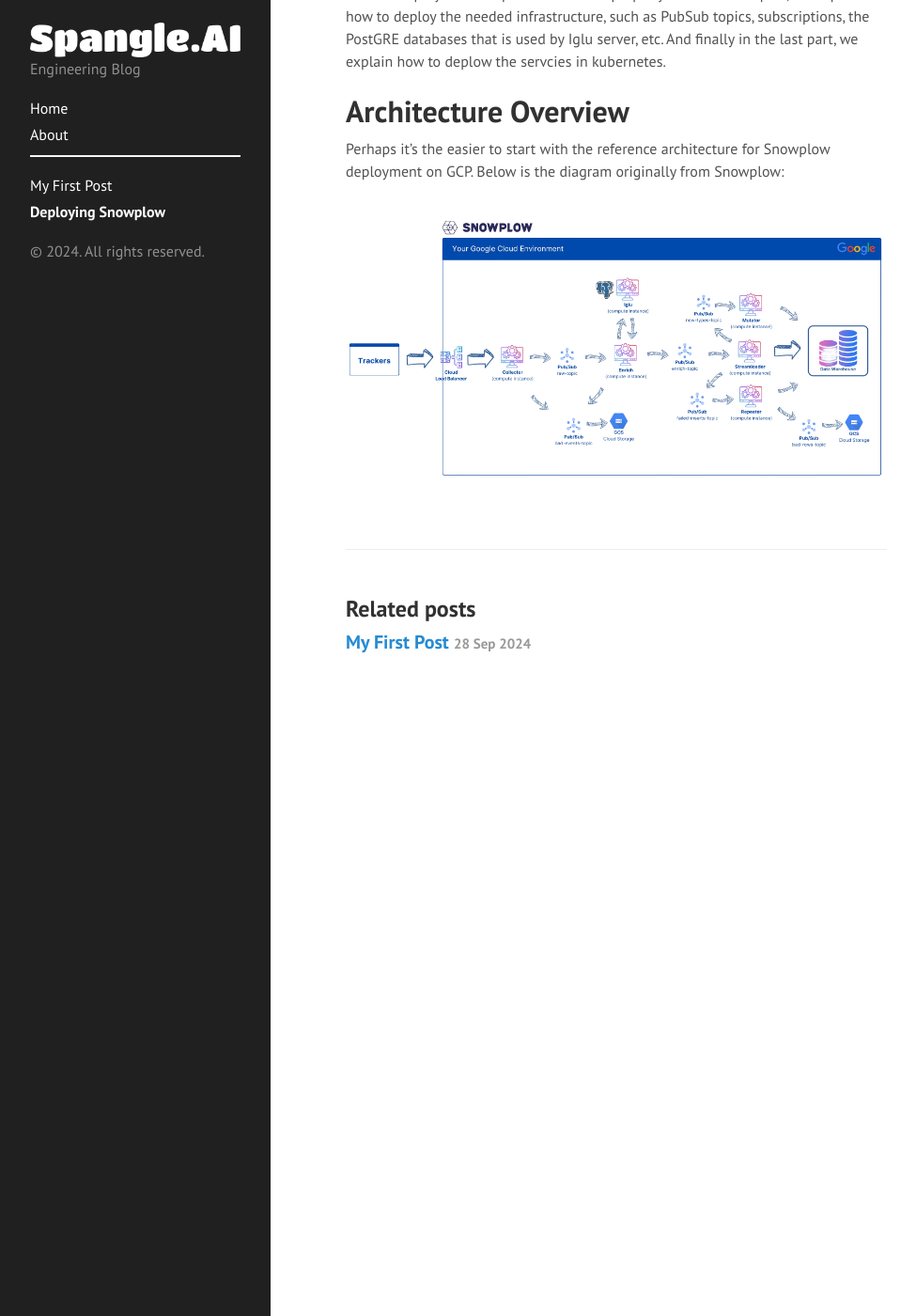
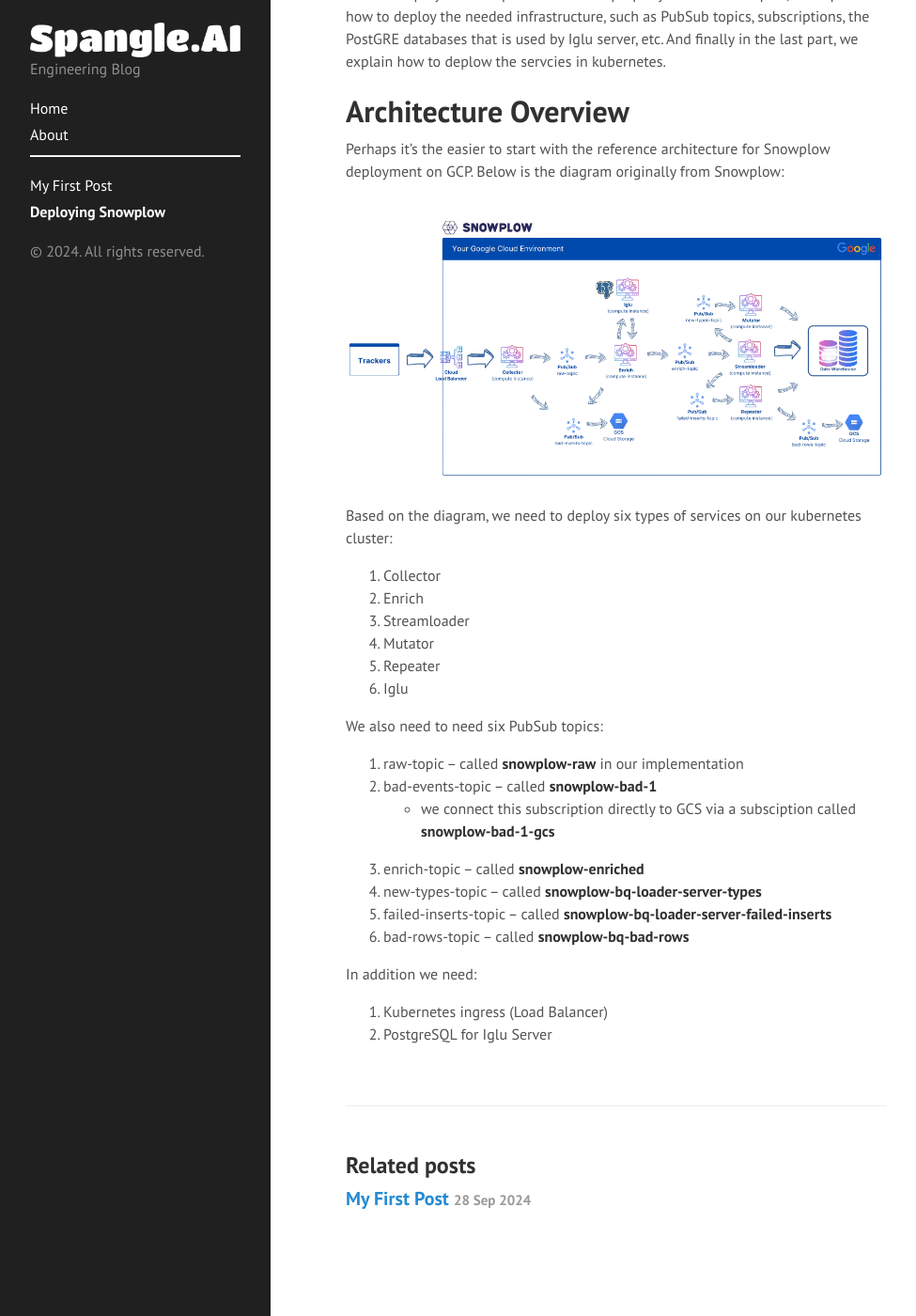
Before and after one commit to Spangle-AI/spangle-ai.github.io, a Jekyll site: the page built from _posts/2024-09-28-deploying-snowplow-1.md, in a window 1280 px wide and 1400 px high, scrolled down 1112 px. Shown: the whole window at 94% size, without its empty margins (0-975 px from the left). Built offline with Jekyll 4.4.1, drawn with Linux system fonts in a browser that asks for light colours.

Commit message:
Pushing latest updates.

```diff
--- a/_includes/head.html
+++ b/_includes/head.html
@@ -12,6 +12,7 @@
   <link rel="stylesheet" href="{{ 'public/css/poole.css' | absolute_url }}" />
   <link rel="stylesheet" href="{{ 'public/css/syntax.css' | absolute_url }}" />
   <link rel="stylesheet" href="{{ 'public/css/hyde.css' | absolute_url }}" />
+  <link rel="stylesheet" href="{{ 'public/css/style.css' | absolute_url }}" />
   <link
     rel="stylesheet"
     href="http://fonts.googleapis.com/css?family=PT+Sans:400,400italic,700|Abril+Fatface"
@@ -28,4 +29,31 @@
     title="RSS"
     href="{{ '/atom.xml' | absolute_url }}"
   />
+  <script>
+    document.addEventListener("DOMContentLoaded", function () {
+      // Get all links to open the popup
+      const imageLink = document.querySelector('a[href="#popup-image"]');
+      const popup = document.querySelector("#popup-image");
+      const close = document.querySelector(".popup .close");
+
+      // Show the popup when the image link is clicked
+      imageLink.addEventListener("click", function (e) {
+        e.preventDefault();
+        popup.style.display = "block";
+      });
+
+      // Hide the popup when the close button is clicked
+      close.addEventListener("click", function (e) {
+        e.preventDefault();
+        popup.style.display = "none";
+      });
+
+      // Close the popup when clicking outside of the image
+      window.addEventListener("click", function (e) {
+        if (e.target === popup) {
+          popup.style.display = "none";
+        }
+      });
+    });
+  </script>
 </head>
--- a/_posts/2024-09-28-deploying-snowplow-1.md
+++ b/_posts/2024-09-28-deploying-snowplow-1.md
@@ -32,4 +32,36 @@
 
 Perhaps it's the easier to start with the reference architecture for Snowplow deployment on GCP. Below is the diagram originally from Snowplow:
 
-![Snowplow Pipline Architecture](/public/images/Snowplow_Pipeline_architecture.png)
+<a href="#popup-image">
+  <img src="/public/images/Snowplow_Pipeline_architecture_nobg.png" alt="Snowplow Pipline Architecture">
+</a>
+
+<div id="popup-image" class="popup">
+  <a href="#" class="close">&times;</a>
+  <img class="popup-content" src="/public/images/Snowplow_Pipeline_architecture.png" alt="Large Image">
+</div>
+
+Based on the diagram, we need to deploy six types of services on our kubernetes cluster:
+
+1. Collector
+2. Enrich
+3. Streamloader
+4. Mutator
+5. Repeater
+6. Iglu
+
+We also need to need six PubSub topics:
+
+1. raw-topic -- called **snowplow-raw** in our implementation
+2. bad-events-topic -- called **snowplow-bad-1**
+   - we connect this subscription directly to GCS via a subsciption called **snowplow-bad-1-gcs**
+
+3. enrich-topic -- called **snowplow-enriched**
+4. new-types-topic -- called **snowplow-bq-loader-server-types**
+5. failed-inserts-topic -- called **snowplow-bq-loader-server-failed-inserts**
+6. bad-rows-topic -- called **snowplow-bq-bad-rows**
+
+In addition we need:
+
+1. Kubernetes ingress (Load Balancer)
+2. PostgreSQL for Iglu Server
--- /dev/null
+++ b/public/css/style.css
@@ -0,0 +1,33 @@
+/* Style for the popup */
+.popup {
+  display: none;
+  position: fixed;
+  z-index: 1000;
+  left: 0;
+  top: 0;
+  width: 100%;
+  height: 100%;
+  background-color: rgba(0, 0, 0, 0.8); /* Black background with opacity */
+}
+
+/* Popup content (image) */
+.popup-content {
+  margin: auto;
+  display: block;
+  max-width: 80%;
+  max-height: 80%;
+  position: absolute;
+  top: 50%;
+  left: 50%;
+  transform: translate(-50%, -50%);
+}
+
+/* Close button */
+.close {
+  position: absolute;
+  top: 20px;
+  right: 35px;
+  color: white;
+  font-size: 40px;
+  text-decoration: none;
+}
```
Also changed, not shown: public/images/Snowplow_Pipeline_architecture.png, public/images/Snowplow_Pipeline_architecture_nobg.png (added).
